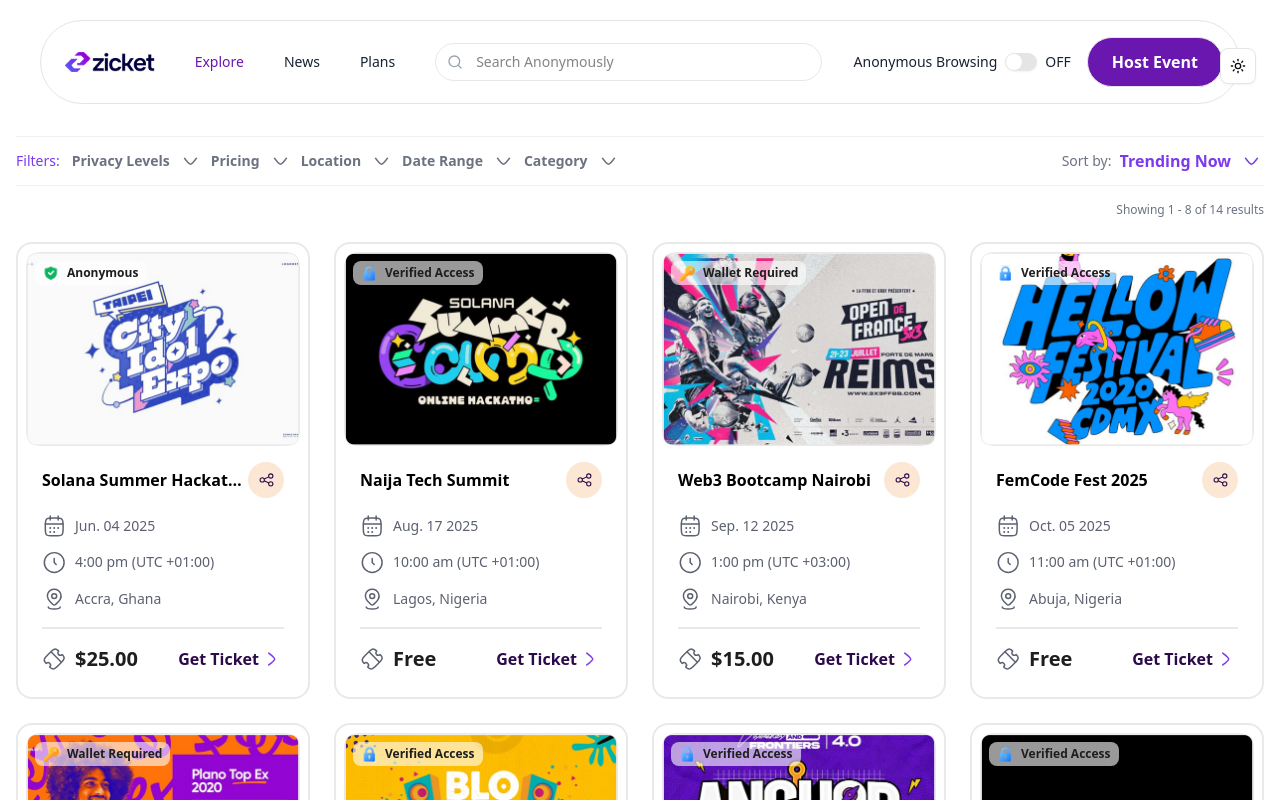
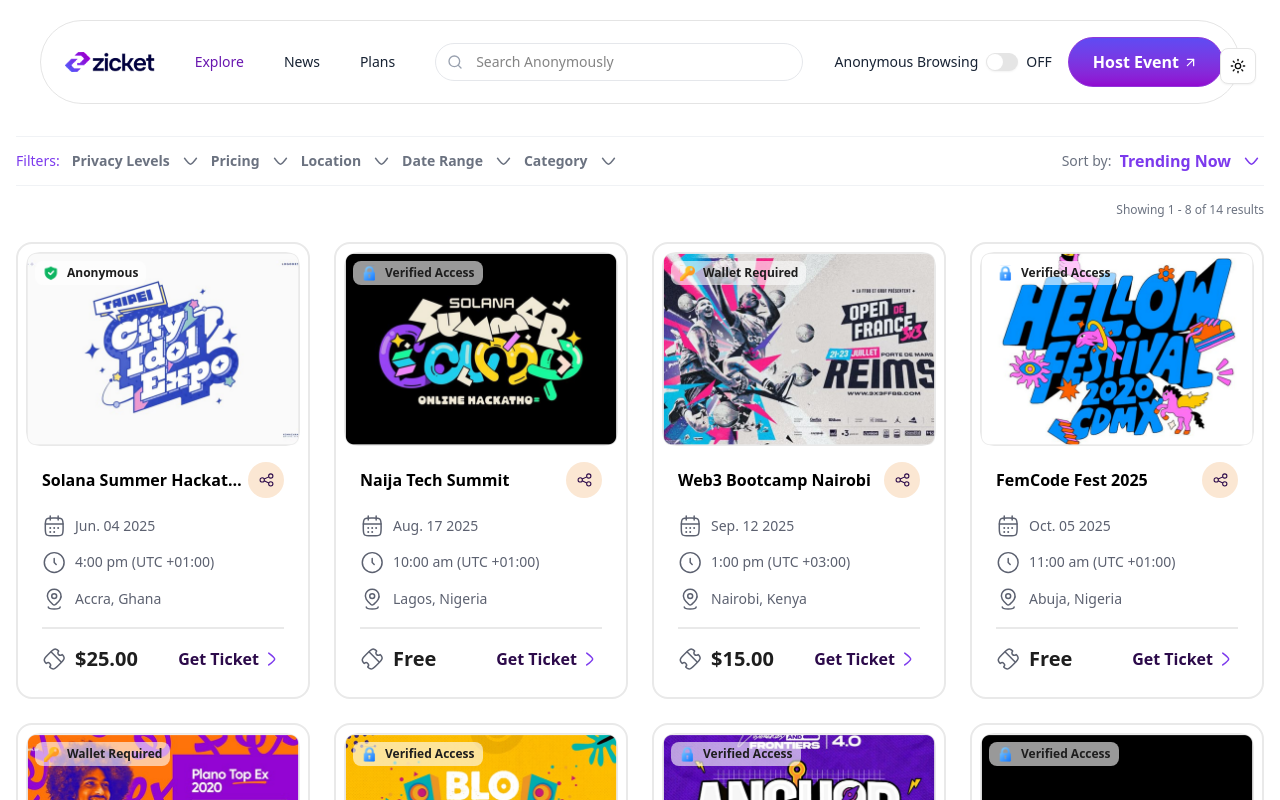
Before and after one commit to Rasheedatj/zicket-web, a Next.js app: page /explore in a window 1280 px wide. Shown: the top 800 px of the page. Built offline with nearby package versions, Linux system fonts and the light colour scheme.

Commit message:
feat: update Host Event button to a link and enhance button styles in Header component

```diff
--- a/app/components/Header.tsx
+++ b/app/components/Header.tsx
@@ -79,10 +79,11 @@
               {isAnonymous ? "ON" : "OFF"}
             </span>
           </div>
-          <button className="cursor-pointer px-6 py-3 border bg-[#6917AF] text-white dark:text-[#0D0D0D] rounded-full font-bold transition-all duration-300 dark:hover:drop-shadow-[0_0_2em_rgba(255,255,255,0.3)] dark:hover:text-gray-50">
-            Host Event
-          </button>
+          <a href="/auth/login" className="group flex gap-1 items-center cursor-pointer px-6 py-3 border border-[#8F37DA] bg-gradient-to-b from-[#5E4BF3] to-[#9109D0] text-white dark:text-[#6917AF] rounded-full font-bold transition-all duration-300 dark:hover:drop-shadow-[0_0_2em_rgba(255,255,255,0.3)] dark:hover:text-gray-50">
+            Host Event <ArrowUpRight size="15" className="group-hover:rotate-45 delay-300 transition-all"/>
+          </a>
         </div>
+        {/* mobile nav */}
         <button
           onClick={() => setIsOpen(!isOpen)}
           className="lg:hidden border-2 border-[#751AC6] rounded-lg p-3"
--- a/app/newComponents/hero-section.tsx
+++ b/app/newComponents/hero-section.tsx
@@ -24,10 +24,10 @@
         </p>
         <Button
           size="lg"
-          className="bg-[#4B107C] hover:bg-purple-600 text-white border-none px-8 py-4 text-lg font-semibold rounded-full shadow-lg shadow-[#751AC63D] hover:shadow-xl transition-all duration-300 transform hover:scale-105"
+          className="group bg-[#4B107C] hover:bg-purple-600 text-white border-none px-8 py-4 text-lg font-semibold rounded-full shadow-lg shadow-[#751AC63D] hover:shadow-xl transition-all duration-300 transform hover:scale-105"
         >
           <span>Explore Events Anonymously</span>
-          <ArrowUpRight className="w-5 h-5 ml-2" />
+          <ArrowUpRight className="w-5 h-5 ml-2 group-hover:rotate-45 delay-300 transition-all" />
         </Button>
       </div>
 
```
